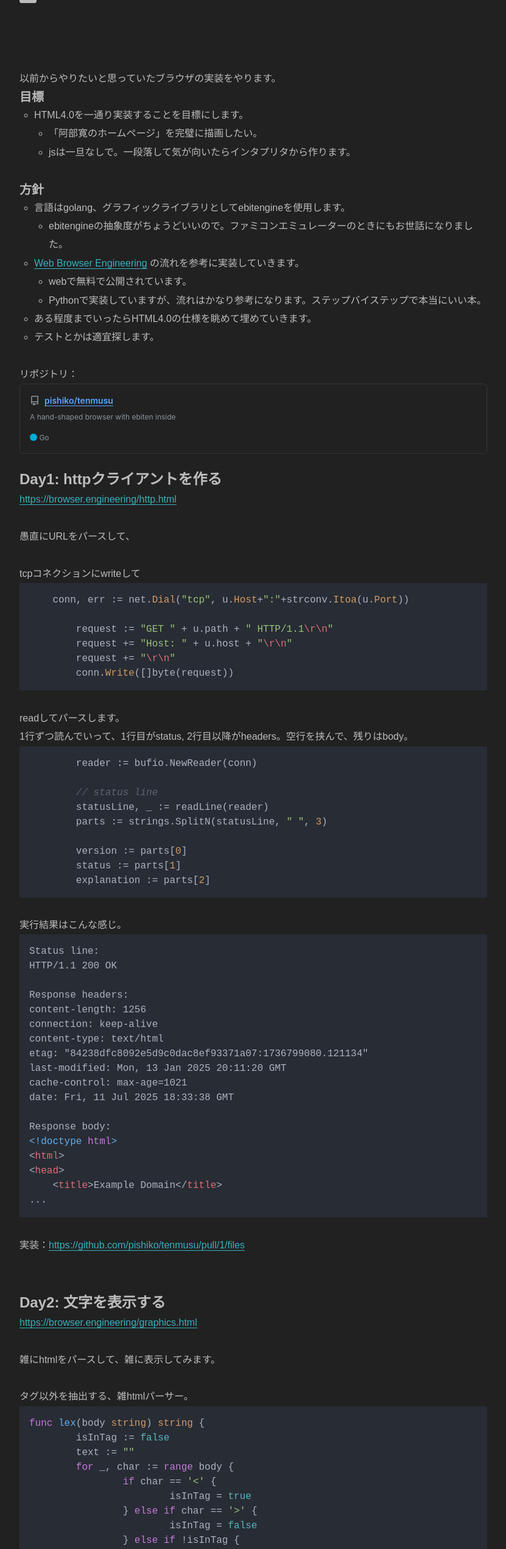
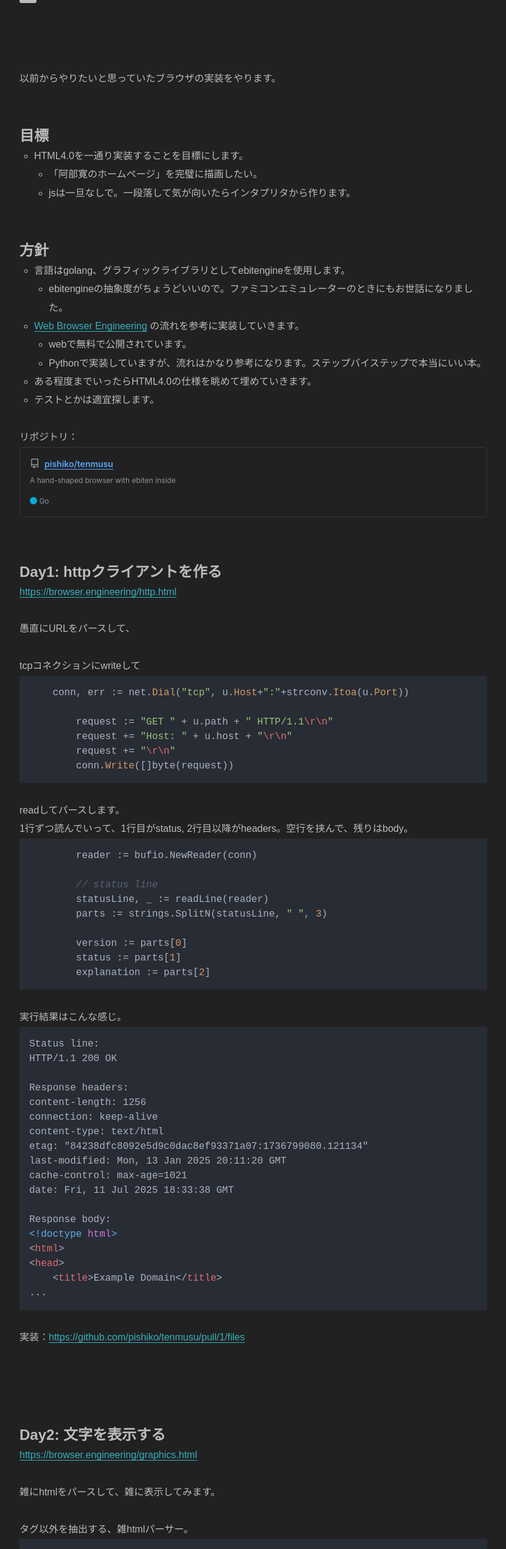
Before and after one commit to pishiko/new-techblog, a plain HTML site: page docs/posts/browser-engineering-1/index.html in a window 1280 px wide. Shown: the part 252-2792 px from the top of the page at 61% size, without its empty margins (224-1055 px from the left). Drawn offline with nearby package versions, Linux system fonts and the light colour scheme.

Commit message:
github action push

```diff
--- a/docs/posts/browser-engineering-1/index.html
+++ b/docs/posts/browser-engineering-1/index.html
@@ -50,7 +50,7 @@
         <div class="inner is-padding-horizontal-md is-padding-top-md">
 
             <div class="wysiwyg">
-                <p>以前からやりたいと思っていたブラウザの実装をやります。<br></p><h3 id="hfbf2743935">目標</h3><ul><li>HTML4.0を一通り実装することを目標にします。<ul><li>「阿部寛のホームページ」を完璧に描画したい。</li><li>jsは一旦なしで。一段落して気が向いたらインタプリタから作ります。</li></ul></li></ul><p><br></p><h3 id="hc705a9411d">方針</h3><ul><li>言語はgolang、グラフィックライブラリとしてebitengineを使用します。<ul><li>ebitengineの抽象度がちょうどいいので。ファミコンエミュレーターのときにもお世話になりました。</li></ul></li><li><a href="https://browser.engineering/index.html" target="_blank" rel="noopener noreferrer">Web Browser Engineering</a> の流れを参考に実装していきます。<ul><li>webで無料で公開されています。</li><li>Pythonで実装していますが、流れはかなり参考になります。ステップバイステップで本当にいい本。</li></ul></li><li>ある程度までいったらHTML4.0の仕様を眺めて埋めていきます。</li><li>テストとかは適宜探します。</li></ul><p><br>リポジトリ：<br>    <div style="font-family: -apple-system,BlinkMacSystemFont,Segoe UI,Helvetica,Arial,sans-serif,Apple Color Emoji,Segoe UI Emoji; border: 1px solid rgb(48, 54, 61); border-radius: 6px; background: transparent; padding: 16px; font-size: 14px; line-height: 1.5; color: #24292e;">
+                <p>以前からやりたいと思っていたブラウザの実装をやります。<br><br><br></p><h2 id="hfbf2743935">目標</h2><ul><li>HTML4.0を一通り実装することを目標にします。<ul><li>「阿部寛のホームページ」を完璧に描画したい。</li><li>jsは一旦なしで。一段落して気が向いたらインタプリタから作ります。</li></ul></li></ul><p><br><br></p><h2 id="hc705a9411d">方針</h2><ul><li>言語はgolang、グラフィックライブラリとしてebitengineを使用します。<ul><li>ebitengineの抽象度がちょうどいいので。ファミコンエミュレーターのときにもお世話になりました。</li></ul></li><li><a href="https://browser.engineering/index.html" target="_blank" rel="noopener noreferrer">Web Browser Engineering</a> の流れを参考に実装していきます。<ul><li>webで無料で公開されています。</li><li>Pythonで実装していますが、流れはかなり参考になります。ステップバイステップで本当にいい本。</li></ul></li><li>ある程度までいったらHTML4.0の仕様を眺めて埋めていきます。</li><li>テストとかは適宜探します。</li></ul><p><br>リポジトリ：<br>    <div style="font-family: -apple-system,BlinkMacSystemFont,Segoe UI,Helvetica,Arial,sans-serif,Apple Color Emoji,Segoe UI Emoji; border: 1px solid rgb(48, 54, 61); border-radius: 6px; background: transparent; padding: 16px; font-size: 14px; line-height: 1.5; color: #24292e;">
       <div style="display: flex; align-items: center;">
         <svg style="fill: rgb(139, 148, 158); margin-right: 8px;" viewBox="0 0 16 16" version="1.1" width="16" height="16" aria-hidden="true"><path fill-rule="evenodd" d="M2 2.5A2.5 2.5 0 014.5 0h8.75a.75.75 0 01.75.75v12.5a.75.75 0 01-.75.75h-2.5a.75.75 0 110-1.5h1.75v-2h-8a1 1 0 00-.714 1.7.75.75 0 01-1.072 1.05A2.495 2.495 0 012 11.5v-9zm10.5-1V9h-8c-.356 0-.694.074-1 .208V2.5a1 1 0 011-1h8zM5 12.25v3.25a.25.25 0 00.4.2l1.45-1.087a.25.25 0 01.3 0L8.6 15.7a.25.25 0 00.4-.2v-3.25a.25.25 0 00-.25-.25h-3.5a.25.25 0 00-.25.25z"></path></svg>
         <span style="font-weight: 600; color: rgb(88, 166, 255);">
@@ -74,7 +74,7 @@
         </div>
       </div>
     </div>
-     <br></p><h2 id="h1da103b860">Day1: httpクライアントを作る</h2><p><a href="https://browser.engineering/http.html" target="_blank" rel="noopener noreferrer">https://browser.engineering/http.html</a><br><br>愚直にURLをパースして、<br><br>tcpコネクションにwriteして</p><pre><code>    conn, err := net.Dial("tcp", u.Host+":"+strconv.Itoa(u.Port))
+     <br><br><br></p><h2 id="h1da103b860">Day1: httpクライアントを作る</h2><p><a href="https://browser.engineering/http.html" target="_blank" rel="noopener noreferrer">https://browser.engineering/http.html</a><br><br>愚直にURLをパースして、<br><br>tcpコネクションにwriteして</p><pre><code>    conn, err := net.Dial("tcp", u.Host+":"+strconv.Itoa(u.Port))
 
   	request := "GET " + u.path + " HTTP/1.1\r\n"
   	request += "Host: " + u.host + "\r\n"
@@ -104,7 +104,7 @@ Response body:
 &lt;html&gt;
 &lt;head&gt;
     &lt;title&gt;Example Domain&lt;/title&gt;
-...</code></pre><p><br>実装：<a href="https://github.com/pishiko/tenmusu/pull/1/files" target="_blank" rel="noopener noreferrer">https://github.com/pishiko/tenmusu/pull/1/files</a><br><br><br></p><h2 id="hf5374c91ed">Day2: 文字を表示する</h2><p><a href="https://browser.engineering/graphics.html" target="_blank" rel="noopener noreferrer">https://browser.engineering/graphics.html</a><br><br>雑にhtmlをパースして、雑に表示してみます。<br><br>タグ以外を抽出する、雑htmlパーサー。</p><pre><code>func lex(body string) string {
+...</code></pre><p><br>実装：<a href="https://github.com/pishiko/tenmusu/pull/1/files" target="_blank" rel="noopener noreferrer">https://github.com/pishiko/tenmusu/pull/1/files</a><br><br><br><br></p><h2 id="hf5374c91ed"><br>Day2: 文字を表示する</h2><p><a href="https://browser.engineering/graphics.html" target="_blank" rel="noopener noreferrer">https://browser.engineering/graphics.html</a><br><br>雑にhtmlをパースして、雑に表示してみます。<br><br>タグ以外を抽出する、雑htmlパーサー。</p><pre><code>func lex(body string) string {
 	isInTag := false
 	text := ""
 	for _, char := range body {
@@ -149,7 +149,7 @@ Response body:
   		x += int(w)
   	}
   }</code></pre><p><br>フォントはmacOSのシステムフォントを利用します</p><pre><code>    normal := loadFontFaceSource("/System/Library/Fonts/ヒラギノ角ゴシック W3.ttc", 2)
-	bold := loadFontFaceSource("/System/Library/Fonts/ヒラギノ角ゴシック W6.ttc", 2)</code></pre><p><br>実行結果はこんな感じ。ここまでは準備運動と言ったところでしょうか。<br><img src="https://images.microcms-assets.io/assets/a2f12ba91908497eab61a90567442944/134621a2e91141379a2f58c2562649be/465708155-4e441edd-a94d-4b37-9a07-e9e3b3291081.png" alt=""><br><br>実装：<a href="https://github.com/pishiko/tenmusu/pull/2/files" target="_blank" rel="noopener noreferrer">https://github.com/pishiko/tenmusu/pull/2/files</a><br></p><h2 id="hf9632d6b7d">Day3: 文章レイアウト</h2><p><a href="https://browser.engineering/text.html" target="_blank" rel="noopener noreferrer">https://browser.engineering/text.html</a><br><br>htmlパーサーをちょっと実装します。パース後はToken構造体となります。木構造にはまだしません。</p><pre><code>type Token struct {
+	bold := loadFontFaceSource("/System/Library/Fonts/ヒラギノ角ゴシック W6.ttc", 2)</code></pre><p><br>実行結果はこんな感じ。ここまでは準備運動と言ったところでしょうか。<br><img src="https://images.microcms-assets.io/assets/a2f12ba91908497eab61a90567442944/134621a2e91141379a2f58c2562649be/465708155-4e441edd-a94d-4b37-9a07-e9e3b3291081.png" alt=""><br><br>実装：<a href="https://github.com/pishiko/tenmusu/pull/2/files" target="_blank" rel="noopener noreferrer">https://github.com/pishiko/tenmusu/pull/2/files</a><br></p><h2 id="hf9632d6b7d"><br><br><br>Day3: 文章レイアウト</h2><p><a href="https://browser.engineering/text.html" target="_blank" rel="noopener noreferrer">https://browser.engineering/text.html</a><br><br>htmlパーサーをちょっと実装します。パース後はToken構造体となります。木構造にはまだしません。</p><pre><code>type Token struct {
 	Type&nbsp; TokenType //Text, Tag
 	Value string
 }
@@ -297,7 +297,7 @@ func Lex(body string) []Token {
 			}
 		case html.Text:
 			for _, word := range&nbsp;
-...</code></pre><p><br>実行結果。左がChrome、右が実装。<br><img src="https://images.microcms-assets.io/assets/a2f12ba91908497eab61a90567442944/88b362129cf547c28570655e4e19f910/467166148-daef4edc-d13c-4e67-8851-90ee1e86b08c.png" alt=""><br>ようやくまともにプレーンテキストが表示できるようになりました。<br><br>実装：<a href="https://github.com/pishiko/tenmusu/pull/3/files" target="_blank" rel="noopener noreferrer">https://github.com/pishiko/tenmusu/pull/3/files</a><br></p><h3 id="hb0f7663276">続く</h3><p>次回はいよいよ木構造でパースしていきます。<br></p>
+...</code></pre><p><br>実行結果。左がChrome、右が実装。<br><img src="https://images.microcms-assets.io/assets/a2f12ba91908497eab61a90567442944/88b362129cf547c28570655e4e19f910/467166148-daef4edc-d13c-4e67-8851-90ee1e86b08c.png" alt=""><br>ようやくまともにプレーンテキストが表示できるようになりました。<br><br>実装：<a href="https://github.com/pishiko/tenmusu/pull/3/files" target="_blank" rel="noopener noreferrer">https://github.com/pishiko/tenmusu/pull/3/files</a><br></p><h3 id="hcf83e1357e"><br><br><br></h3><h2 id="h43e5b9fba1">続く...</h2><p>次回はいよいよ木構造でパースしていきます。<br></p>
             </div>
         </div>
     </section>
```
